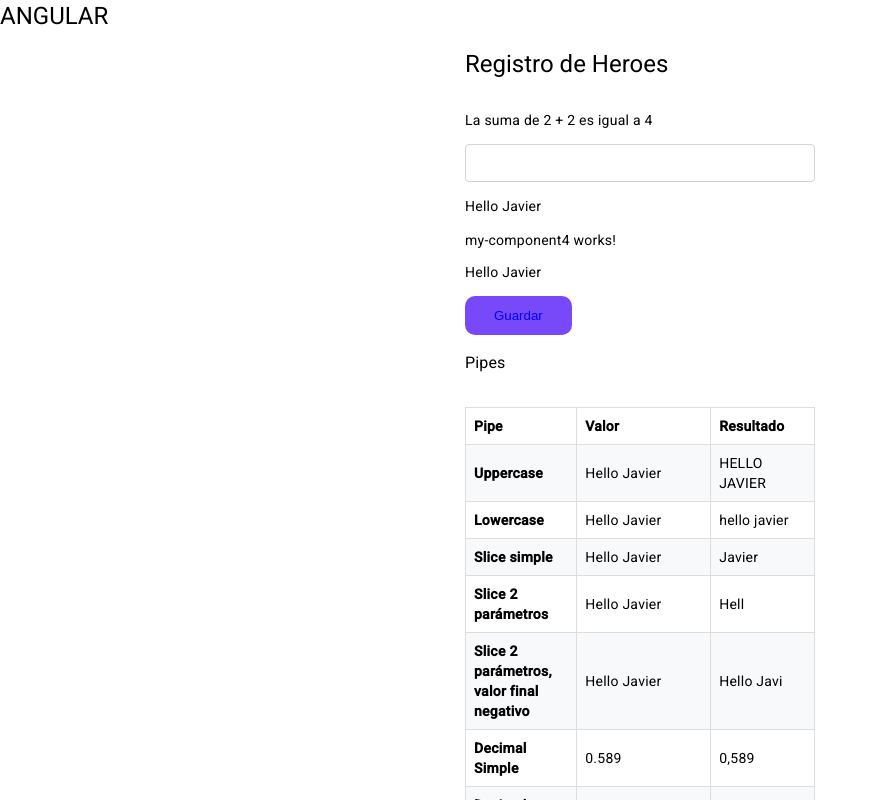
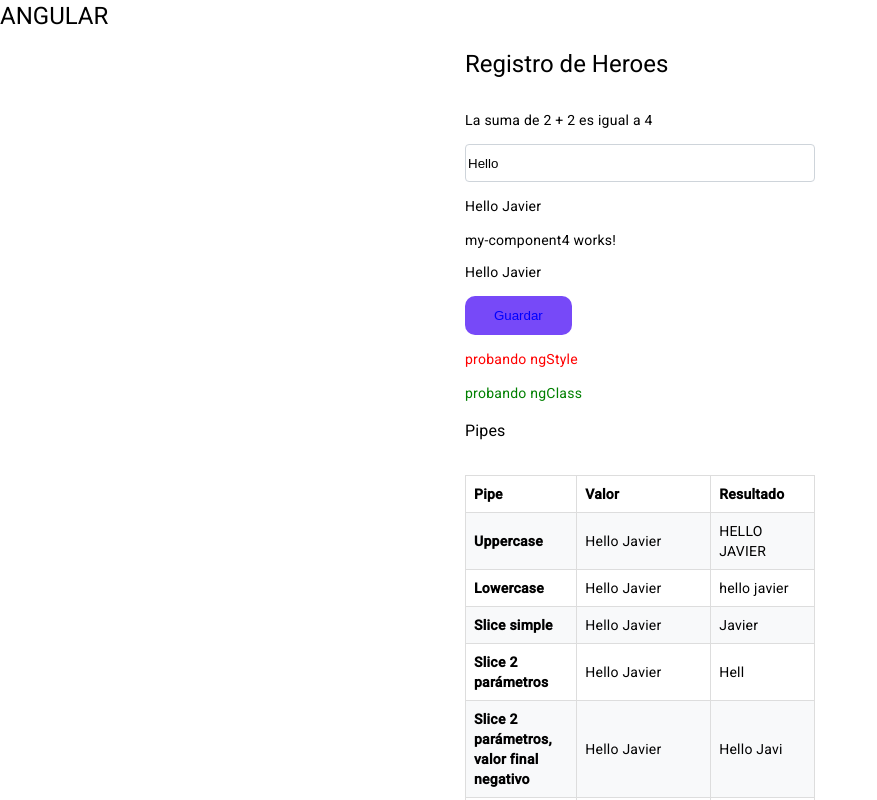
Before and after one commit to javiersanhueza/angular-proyecto-1, an Angular app: page / in a window 1280 px wide. Shown: the top 800 px of the page, without its empty margins (0-877 px from the left). Built offline with nearby package versions, Linux system fonts and the light colour scheme.

Commit message:
Directivas angular

```diff
--- a/src/app/components/heros/heros.component.html
+++ b/src/app/components/heros/heros.component.html
@@ -6,7 +6,7 @@
     [attr.disabled]="disableInput ? '' : null"
     type="text"
     [disabled]="disableInput"
-    (keyup)="keyUp($event)"
+    [(ngModel)]="directivaNgModel"
     [attr.maxlength]="getMaxLength()"
   />
   {{ title }}
@@ -16,6 +16,8 @@
   <button (click)="showMessage()" [class.cambiar-color]="getChangeColor()" [style.color]="color">
     Guardar
   </button>
+  <label [ngStyle]="miEstiloNgStyle">probando ngStyle</label>
+  <label [ngClass]="{ 'cambiar-color-label': miNgClass }">probando ngClass</label>
 
   <h3>Pipes</h3>
 
--- a/src/app/components/heros/heros.component.scss
+++ b/src/app/components/heros/heros.component.scss
@@ -24,6 +24,10 @@
 
   .cambiar-color {
     background-color: red;
+  }
+
+  .cambiar-color-label {
+    color: green;
   }
 
   input {
--- a/src/app/components/heros/heros.component.ts
+++ b/src/app/components/heros/heros.component.ts
@@ -19,11 +19,23 @@ export class HerosComponent implements OnInit, AfterViewInit {
   };
   myDate: Date = new Date();
 
+  miEstiloNgStyle = {
+    color: 'red'
+  }
+
+  miNgClass: boolean = false;
+
   myPromise = new Promise((resolve, reject) => {
     setTimeout(() => {
       resolve("esto es una promesa");
     }, 3000);
   });
+
+  /*
+  * Directivas
+  */
+
+  directivaNgModel: string = 'Hello';
 
   constructor() {}
 
@@ -31,6 +43,7 @@ export class HerosComponent implements OnInit, AfterViewInit {
     setTimeout(() => {
       this.title = "Hello Javier";
       this.disableInput = false;
+      this.miNgClass = true;
     }, 1500);
 
     console.log(this.miH1);
--- a/src/app/components/my-components.module.ts
+++ b/src/app/components/my-components.module.ts
@@ -1,5 +1,6 @@
 import { LOCALE_ID, NgModule } from "@angular/core";
 import { CommonModule, registerLocaleData } from "@angular/common";
+import { FormsModule } from '@angular/forms';
 import localeEsCl from "@angular/common/locales/es-CL";
 
 import { MyComponent1Component } from "./my-component1/my-component1.component";
@@ -20,7 +21,7 @@ registerLocaleData(localeEsCl);
     CustomCurrencyPipe
   ],
   providers: [{ provide: LOCALE_ID, useValue: "es-CL" }],
-  imports: [CommonModule],
+  imports: [CommonModule, FormsModule],
   exports: [MyComponent1Component, MyComponent2Component, MyComponent3Component, HerosComponent]
 })
 export class MyComponentsModule {}
```
